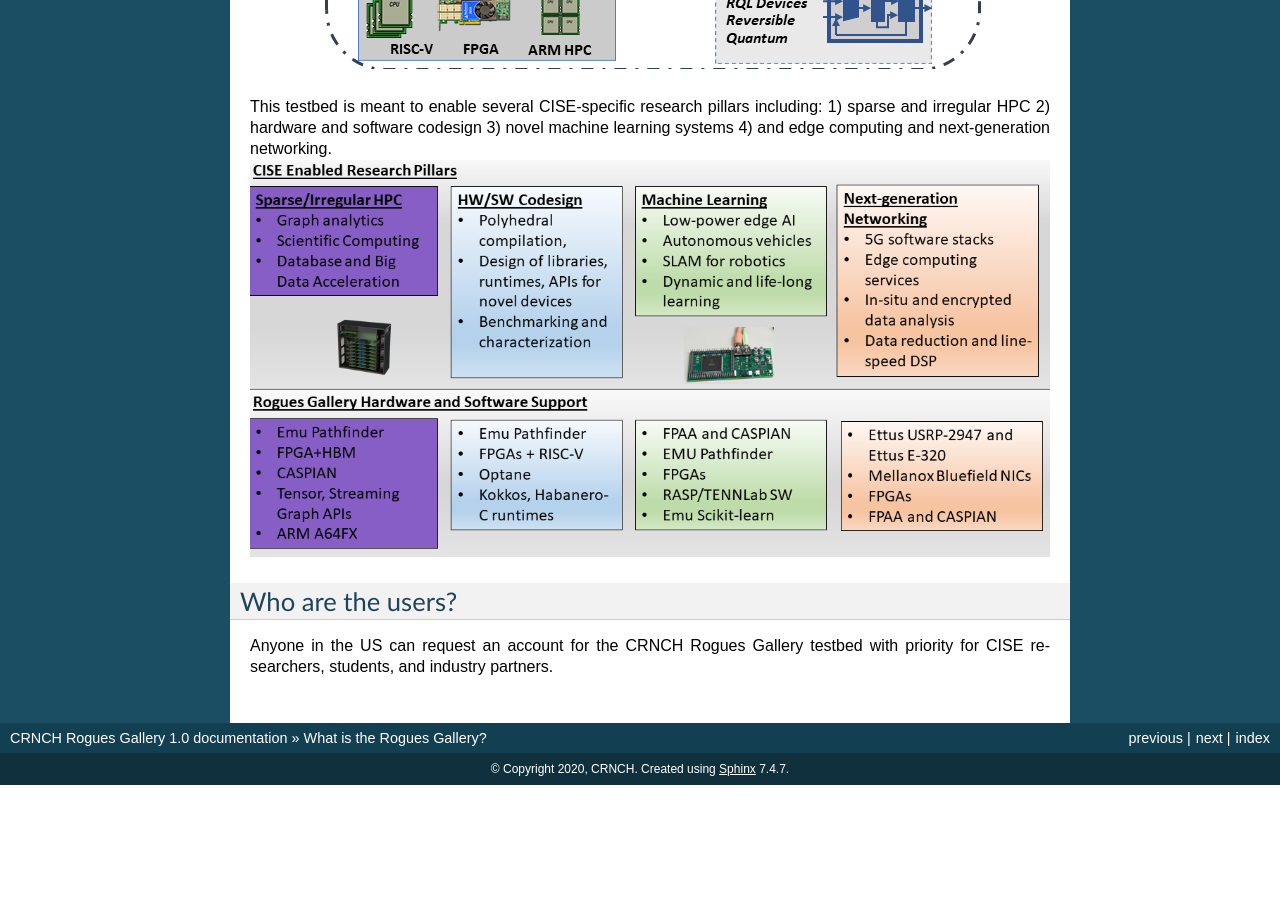
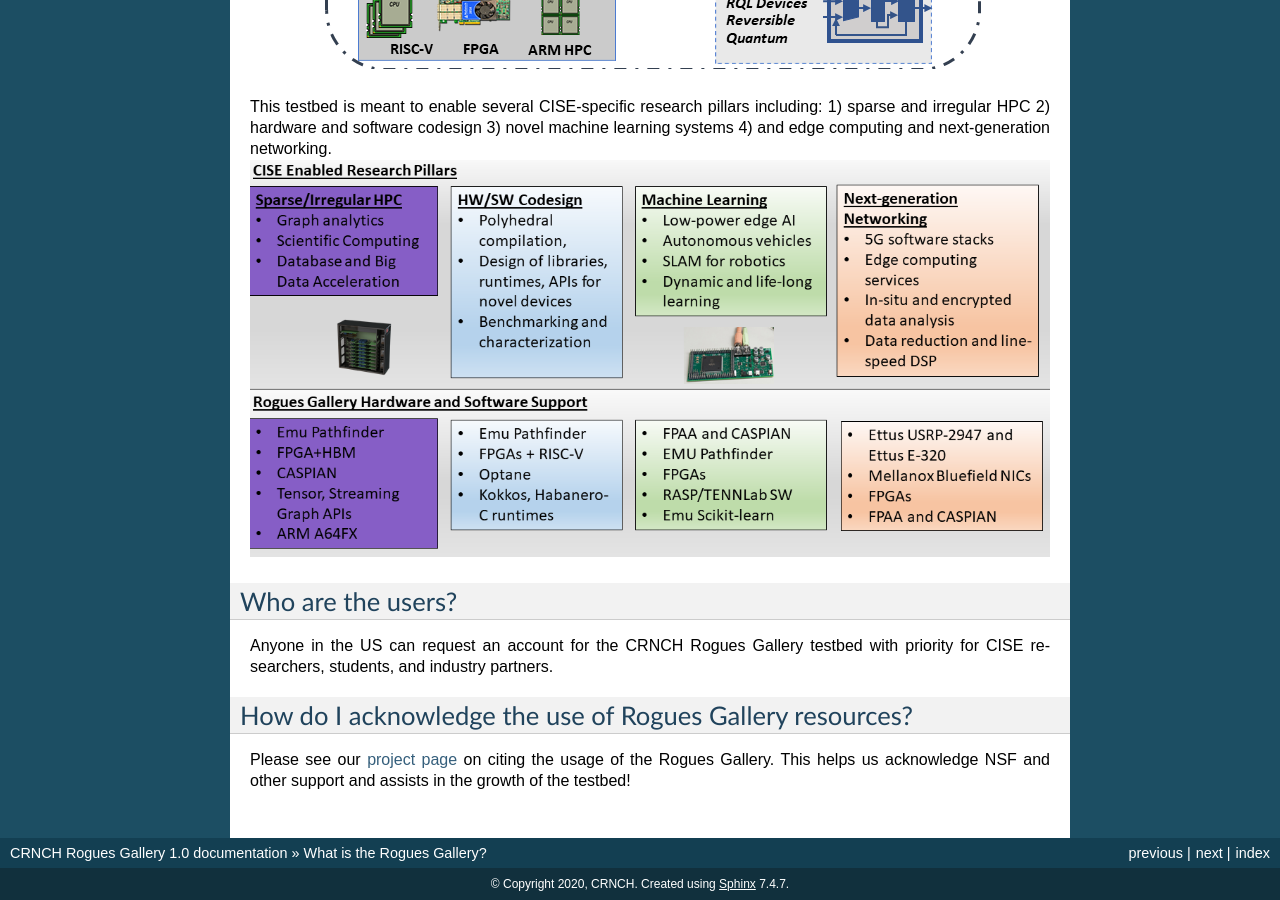
Before and after one commit to gt-crnch-rg/read-the-docs, a Sphinx documentation site: the page built from docs/general/rogues-gallery-overview.rst, in a window 1280 px wide and 900 px high, scrolled down 876 px. Built offline with Sphinx 7.4.7, drawn with Linux system fonts in a browser that asks for light colours; pages that are not in the unit, such as notebooks, are missing from menus; before the commit the page ends 1661 px from its top, so only the background shows below that; some of the changed text lies outside the part shown.

Commit message:
Update rogues-gallery-overview.rst

```diff
--- a/docs/general/rogues-gallery-overview.rst
+++ b/docs/general/rogues-gallery-overview.rst
@@ -29,3 +29,7 @@ Who are the users?
 ==============================
 Anyone in the US can request an account for the CRNCH Rogues Gallery testbed with priority for
 CISE researchers, students, and industry partners.
+
+How do I acknowledge the use of Rogues Gallery resources?
+===================================
+Please see our `project page <https://crnch-rg.cc.gatech.edu/rogues-gallery-citation/>`__ on citing the usage of the Rogues Gallery. This helps us acknowledge NSF and other support and assists in the growth of the testbed!
```
